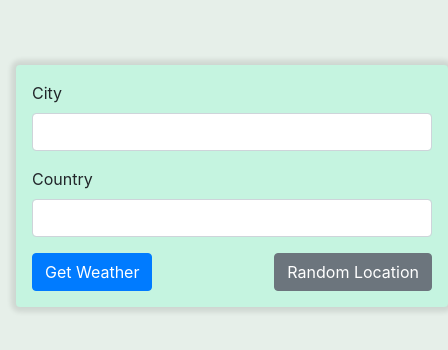
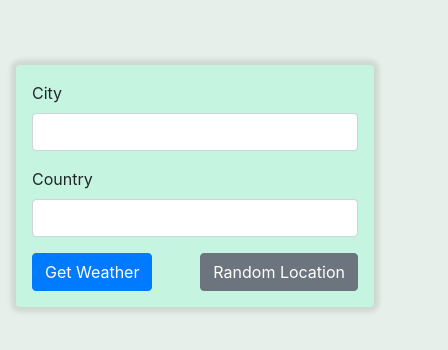
Before and after one commit to yakirgot/weather-map, a website built with webpack: page src/index.html in a window 390 px wide. Shown: the part 236-586 px from the top of the page, 448 px wide, since content can reach past the window. Built offline with nearby package versions, Linux system fonts and the light colour scheme.

Commit message:
fix: make form width responsive

```diff
--- a/src/assets/styles.css
+++ b/src/assets/styles.css
@@ -20,12 +20,9 @@ body {
   background: var(--aero-blue);
   border-radius: 4px;
   box-shadow: 0 0 5px 5px rgba(0, 0, 0, 0.1);
-  max-width: 800px;
+  max-width: 400px;
   padding: 16px;
-}
-
-#location-form {
-  width: 400px;
+  width: 100%;
 }
 
 #location-form .form-group {
```
